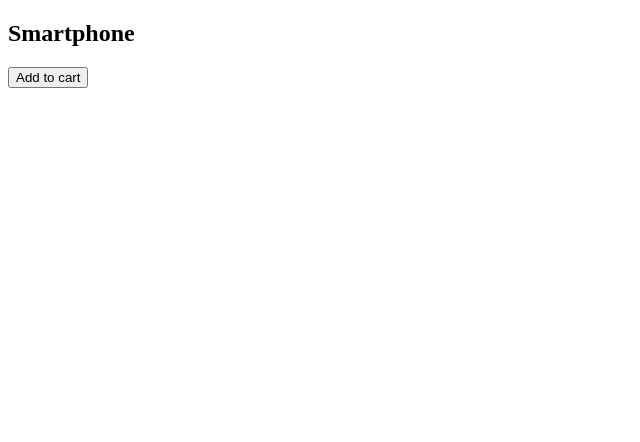
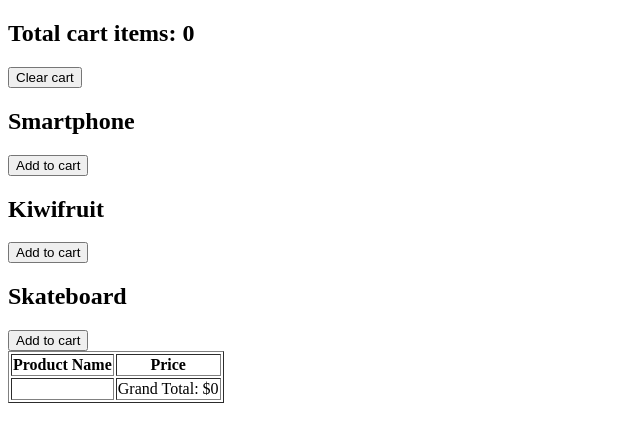
Before and after one commit to 16WDWE02/localstorage, a plain HTML site: page index.html in a window 1280 px wide. Shown: the whole page, without its empty margins (0-640 px from the left). Drawn offline with Linux system fonts and the light colour scheme.

Commit message:
Show cart contents and grand total

```diff
--- a/index.html
+++ b/index.html
@@ -8,8 +8,19 @@
 	</head>
 	<body>
 
+		<h2>Total cart items: <span id="total-cart"></span></h2>
+		<button id="clear-cart">Clear cart</button>
+
 		<h2>Smartphone</h2>
 		<button class="add-to-cart" data-name="Smartphone" data-price="100">Add to cart</button>
+
+		<h2>Kiwifruit</h2>
+		<button class="add-to-cart" data-name="Kiwifruit" data-price="1">Add to cart</button>
+
+		<h2>Skateboard</h2>
+		<button class="add-to-cart" data-name="Skateboard" data-price="250">Add to cart</button>
+
+		<div id="cart-table"></div>
 
 		<!-- Main content goes here -->
 		<script src="js/shopping-cart.js"></script>
--- a/js/shopping-cart.js
+++ b/js/shopping-cart.js
@@ -10,20 +10,21 @@ var cart = JSON.parse( localStorage.getItem('cart') );
 // Show the contents of the cart
 console.log( cart );
 
+// Show the user how many items they have in the cart
+updateCartDisplay();
+
 // Find all the add to cart buttons
 var addToCartButtons = document.querySelectorAll('.add-to-cart');
 
 // Add click event listeners to them all
 for(var i=0; i<addToCartButtons.length; i++) {
-
 	addToCartButtons[i].onclick = addToCart;
-
 }
 
 function addToCart() {
 
 	var productName = this.dataset.name;
-	var productPrice = this.dataset.price;
+	var productPrice = parseFloat(this.dataset.price);
 
 	var product = {
 		name: productName,
@@ -34,4 +35,124 @@ function addToCart() {
 
 	localStorage.setItem('cart', JSON.stringify(cart) );
 
+	console.log(cart);
+
+	updateCartDisplay();
+
 }
+
+// Listen for clicks on the clear cart button
+document.querySelector('#clear-cart').onclick = function() {
+
+	// Reset localstorage
+	localStorage.setItem('cart', JSON.stringify( [] ));
+
+	// Reset the cart variable
+	cart = [];
+
+	updateCartDisplay();
+
+};
+
+
+function updateCartDisplay() {
+
+	// Get the cart contents
+	var cart = JSON.parse( localStorage.getItem('cart') );
+
+	// If the total items is 0
+	// if( cart.length == 0 ) {
+	// 	var text = '';
+	// } else {
+	// 	var text = cart.length;
+	// }
+
+	// Count the cart contents and display number on screen
+	document.querySelector('#total-cart').innerHTML = cart.length;
+
+	showCartTable();
+
+}
+
+function showCartTable() {
+
+	// Find the container that will hold the table
+	var container = document.querySelector('#cart-table');
+
+	// Create the HTML table
+	var table = document.createElement('table');
+
+	table.setAttribute('border', '1');
+
+	// Create a row to hold the headings
+	var headingsRow = document.createElement('tr');
+
+	// Create the name heading
+	var nameHeading = document.createElement('th');
+
+	nameHeading.innerHTML = 'Product Name';
+
+	// Create the price heading
+	var priceHeading = document.createElement('th');
+
+	priceHeading.innerHTML = 'Price';
+
+	// Add the headings to the headings row
+	headingsRow.appendChild(nameHeading);
+	headingsRow.appendChild(priceHeading);
+
+	// Add the headings row to the table
+	table.appendChild(headingsRow);
+
+	// Grand total
+	var grandTotal = 0;
+
+	// Loop over all the cart items
+	for(var i=0; i<cart.length; i++) {
+
+		// Get the price of the product and add to grand total
+		grandTotal += cart[i].price;
+
+		// Create a row for this product
+		var row = document.createElement('tr');
+
+		// Create the product name data element
+		var nameTD = document.createElement('td');
+
+		// Create the product price data element
+		var priceTD = document.createElement('td');
+
+		// Add data to the TD elements
+		nameTD.innerHTML = cart[i].name;
+		priceTD.innerHTML = cart[i].price;
+
+		// Add the TD elements to the row
+		row.appendChild(nameTD);
+		row.appendChild(priceTD);
+
+		// Add this row to the table
+		table.appendChild(row);
+
+	}
+
+	console.log(grandTotal);
+
+	var grandTotalRow = document.createElement('tr');
+	var grandTotalTD = document.createElement('td');
+	var fillerTD = document.createElement('td');
+
+	grandTotalTD.innerHTML = 'Grand Total: $' + grandTotal;
+
+	grandTotalRow.appendChild(fillerTD);
+	grandTotalRow.appendChild(grandTotalTD);
+
+	table.appendChild(grandTotalRow);
+
+
+	// Clear whatever is inside the div
+	container.innerHTML = '';
+
+	// Add the table to the screen
+	container.appendChild(table);
+
+}
```
